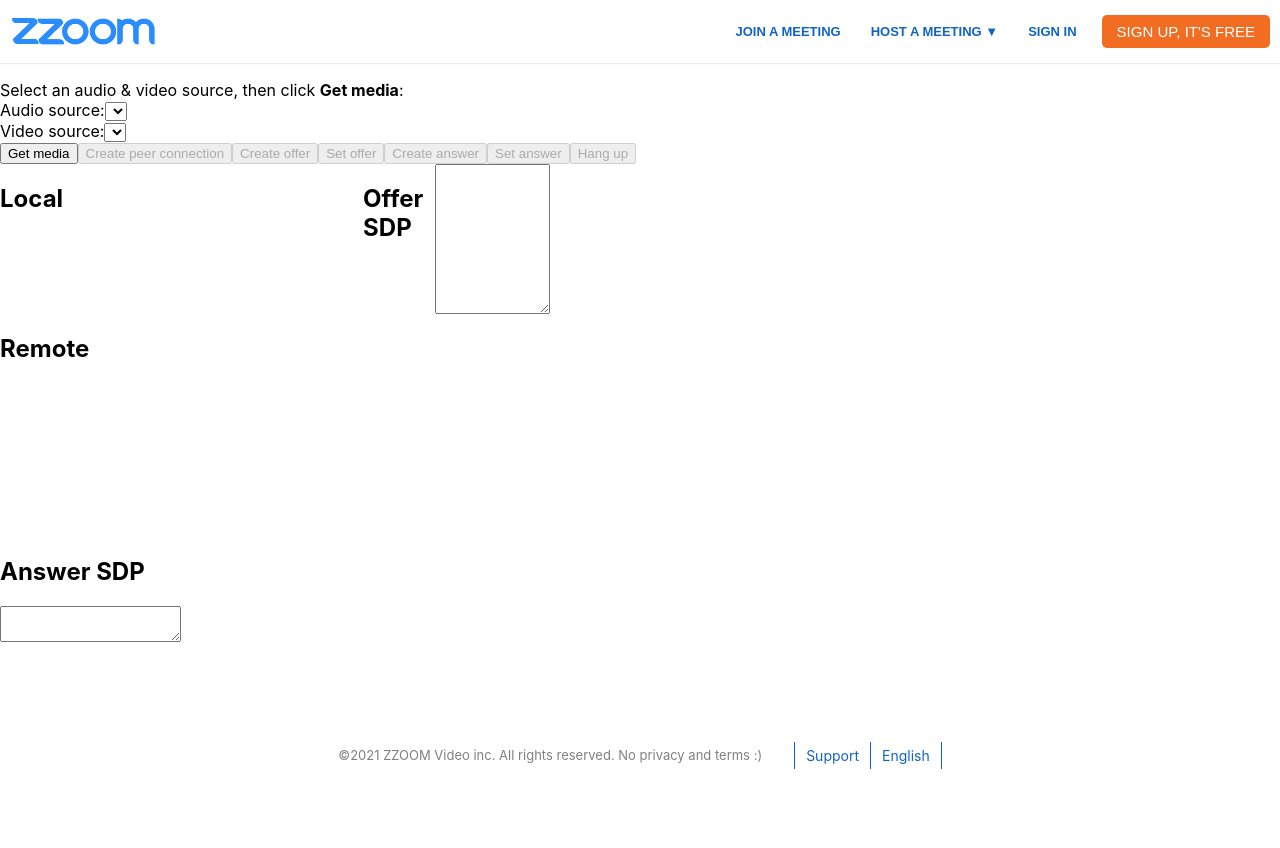
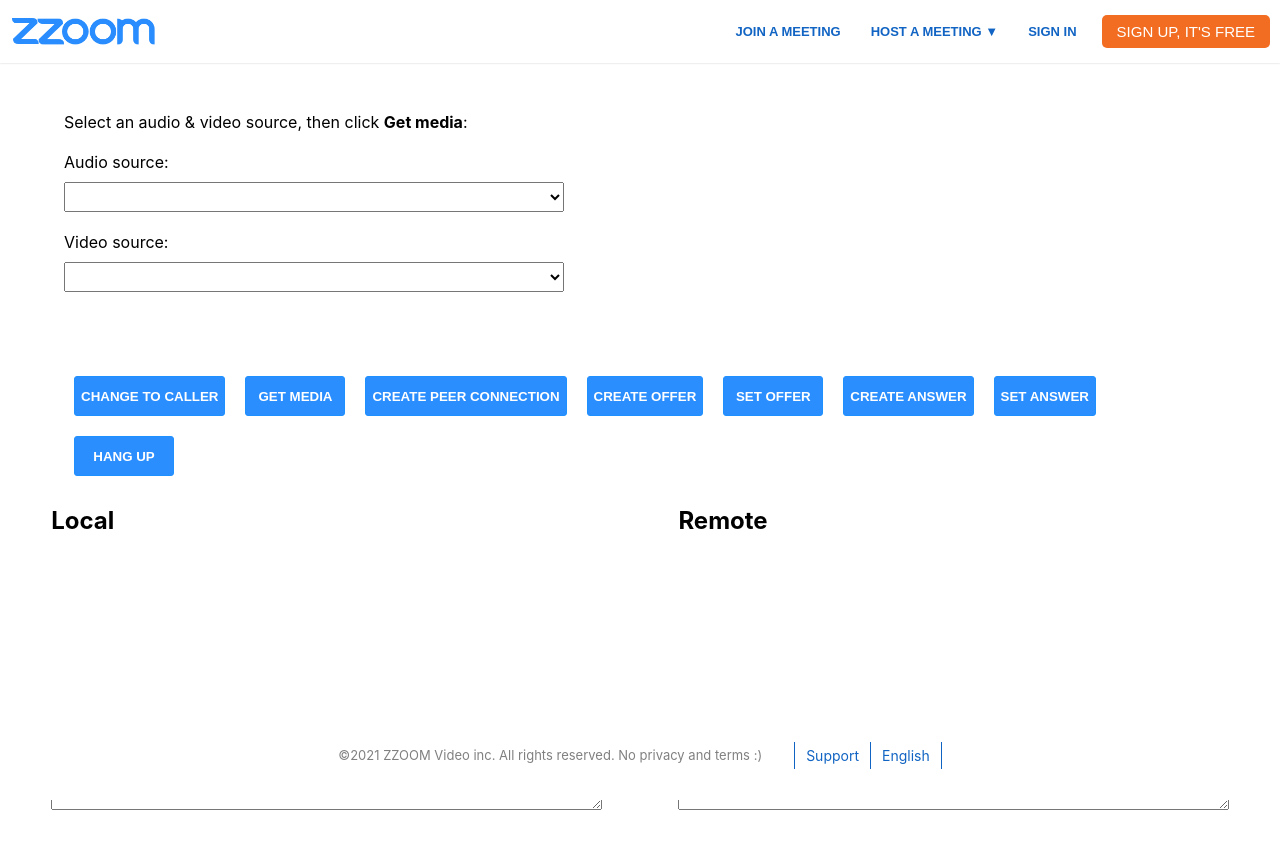
Before and after one commit to gtolan/zoom-video-chat-React, a React (Create React App) app: page /meeting-room/screen-share in a window 1280 px wide. Shown: the top 848 px of the page. Before the commit the page ends 800 px from the top, so only its background shows below. Built offline with nearby package versions, Linux system fonts and the light colour scheme.

Commit message:
styling video windows for remote and local

```diff
--- a/src/components/MeetingRoom.js
+++ b/src/components/MeetingRoom.js
@@ -1,6 +1,6 @@
 import '../styles/MeetingRoom.scss';
 import useMeeting from '../hooks/useMeeting';
-import { useEffect } from 'react';
+import { useEffect, useState } from 'react';
 import { useParams } from 'react-router-dom';
 
 
@@ -9,30 +9,46 @@ const MeetingRoom = () => {
     const { roomID } = useParams();
     console.log('roomID',roomID)
 
-     useMeeting()
+    const { init } = useMeeting()
+    const addEvents = () => {
+        init()
+    }
+    const [isCaller, setIsCaller] = useState(true)
+    const changeCaller = () => {
+
+    }
+    useEffect(() => {
+        addEvents()
+    }, [])
 
     return (
         <main>
             <section className="connections">
-                    <div id="selectSource" class="hidden">
+                    <div id="selectSource" className="hidden">
                         <div id="select">Select an audio &amp; video source, then click <strong>Get media</strong>:</div>
-                        <div class="source">
-                            <label for="audioSrc">Audio source:</label>
+                        <div className="source">
+                            <label htmlFor="audioSrc">Audio source:</label>
                             <select id="audioSrc"></select>
                         </div>
-                        <div class="source">
-                            <label for="videoSrc">Video source:</label>
+                        <div className="source">
+                            <label htmlFor="videoSrc">Video source:</label>
                             <select id="videoSrc"></select>
                         </div>
                     </div>
                     <div id="buttons">
+                        <button id="changeToCaller">Change to Caller</button>
+                        {/* {isCaller && <> */}
                         <button id="getMedia">Get media</button>
                         <button id="createPeerConnection" disabled>Create peer connection</button>
                         <button id="createOffer" disabled>Create offer</button>
                         <button id="setOffer" disabled>Set offer</button>
+                        {/* </>
+                        } */}
+                        {/* {!isCaller && <> */}
                         <button id="createAnswer" disabled>Create answer</button>
                         <button id="setAnswer" disabled>Set answer</button>
                         <button id="hangup" disabled>Hang up</button>
+                        {/* </>} */}
                     </div>
                     <div id="preview">
                         <div id="local">
@@ -43,12 +59,13 @@ const MeetingRoom = () => {
                                 <br>
                                 </br>
                         </div>
-                    </div>
+
                     <div id="remote">
                         <h2>Remote</h2>
                         <video playsInline autoPlay></video>
                         <h2>Answer SDP</h2>
                         <textarea></textarea>
+                    </div>
                     </div>
             </section>
         </main>
--- a/src/hooks/useMeeting.js
+++ b/src/hooks/useMeeting.js
@@ -1,8 +1,8 @@
+import { useRef } from 'react';
+const useMeeting = () => {
+    // document.addEventListener('DOMContentLoaded', init);
 
-const useMeeting = () => {
-    document.addEventListener('DOMContentLoaded', init);
-
-async function init() {
+async function init () {
       console.log('DOMContentLoaded');
   try {
     const enumerateDevices = await navigator.mediaDevices.enumerateDevices();
@@ -33,13 +33,13 @@ async function init() {
 
   const audioSelect = document.querySelector('select#audioSrc');
   const videoSelect = document.querySelector('select#videoSrc');
-  console.log(audioSelect, 'audioSelect')
+  //console.log(audioSelect, 'audioSelect')
   audioSelect.onchange = videoSelect.onchange = getMedia;
 
   const localVideo = document.querySelector('div#local video');
   const remoteVideo = document.querySelector('div#remote video');
 
-  const selectSourceDiv = document.querySelector('div#selectSource');
+
 
   let localPeerConnection;
   let remotePeerConnection;
@@ -55,6 +55,9 @@ async function init() {
   };
 
     function gotSources(sourceInfos) {
+        const selectSourceDiv = document.querySelector('div#selectSource');
+        let audioSelect = document.querySelector('select#audioSrc');
+        let videoSelect = document.querySelector('select#videoSrc');
     selectSourceDiv.classList.remove('hidden');
     let audioCount = 0;
     let videoCount = 0;
@@ -360,10 +363,10 @@ async function init() {
     const readyState = receiveChannel.readyState;
     console.log(`Receive channel state is: ${readyState}`);
   }
+
 }
 
-
-    return {}
+    return {init}
 }
 
 export default useMeeting
--- a/src/styles/MeetingRoom.scss
+++ b/src/styles/MeetingRoom.scss
@@ -1,14 +1,71 @@
+#selectSource {
+  width: 90%;
+  margin: 5%;
+  margin-top: 7rem;
+  select,
+  .source {
+    margin: 10px 0;
+    display: flex;
+    flex-direction: column;
+  }
+  #select {
+    margin-bottom: 20px;
+  }
+  select {
+    max-width: 500px;
+    width: calc(100vw - 10vw);
+    min-height: 30px;
+    justify-content: center;
+    align-items: center;
+    display: flex;
+    flex-direction: revert;
+  }
+}
+
+#buttons {
+  width: 90%;
+  margin-left: 5%;
+  display: flex;
+  flex-direction: row;
+  flex-wrap: wrap;
+  justify-content: flex-start;
+  button {
+    height: 40px;
+    margin: 10px;
+    min-width: 100px;
+    background-color: #2b8eff;
+    color: white;
+    font-weight: 700;
+    text-transform: uppercase;
+    border-radius: 3px;
+    outline: none;
+    border: 1px solid dodgerblue;
+  }
+}
+
 #preview {
   display: flex;
   flex-direction: row;
+  width: 100vw;
+  min-height: 700px;
+  justify-content: center;
   #local {
     display: flex;
-    flex-direction: row;
+    flex-direction: column;
     width: 43%;
+    margin: 0 3%;
+    video {
+      width: 300px;
+    }
   }
   #remote {
     display: flex;
-    flex-direction: row;
+    flex-direction: column;
     width: 43%;
+    margin: 0 3%;
+
+    video {
+      width: 300px;
+    }
   }
 }
--- a/src/styles/Navbar.scss
+++ b/src/styles/Navbar.scss
@@ -12,6 +12,7 @@ nav {
   width: 100vw;
   justify-content: space-between;
   height: 63px;
+  background-color: white;
   box-shadow: 0 0 2px #00000033;
   .left-nav {
     @extend .flex-row;
```
